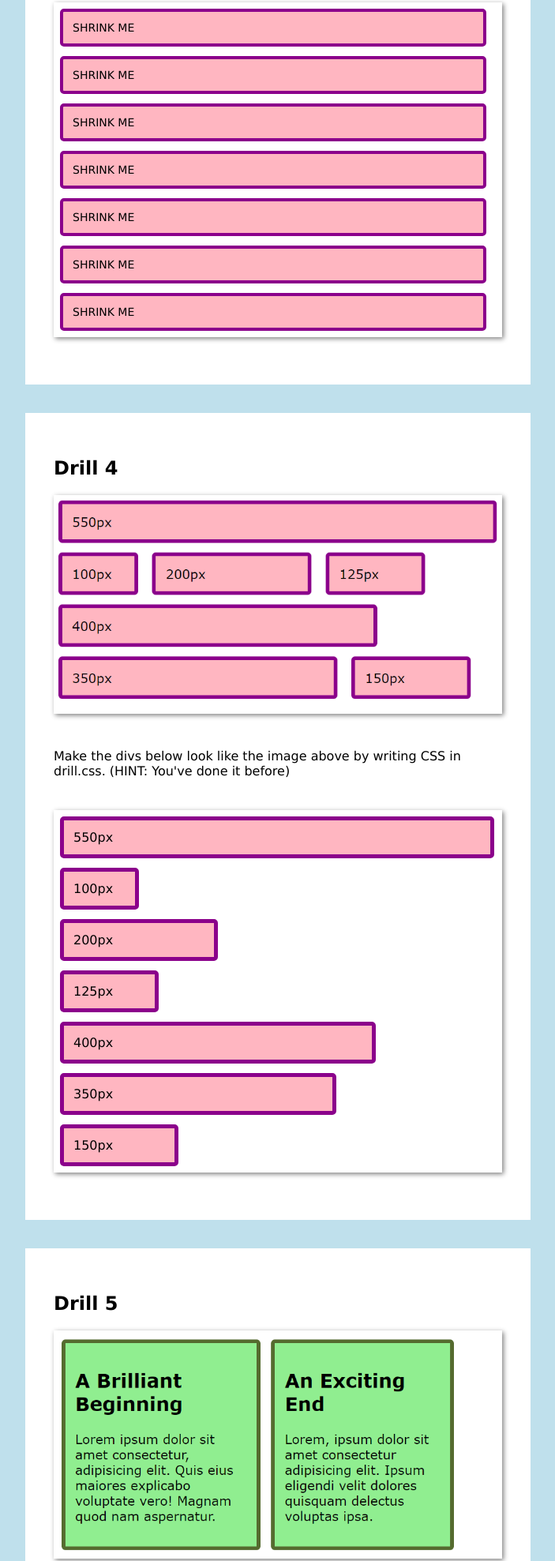
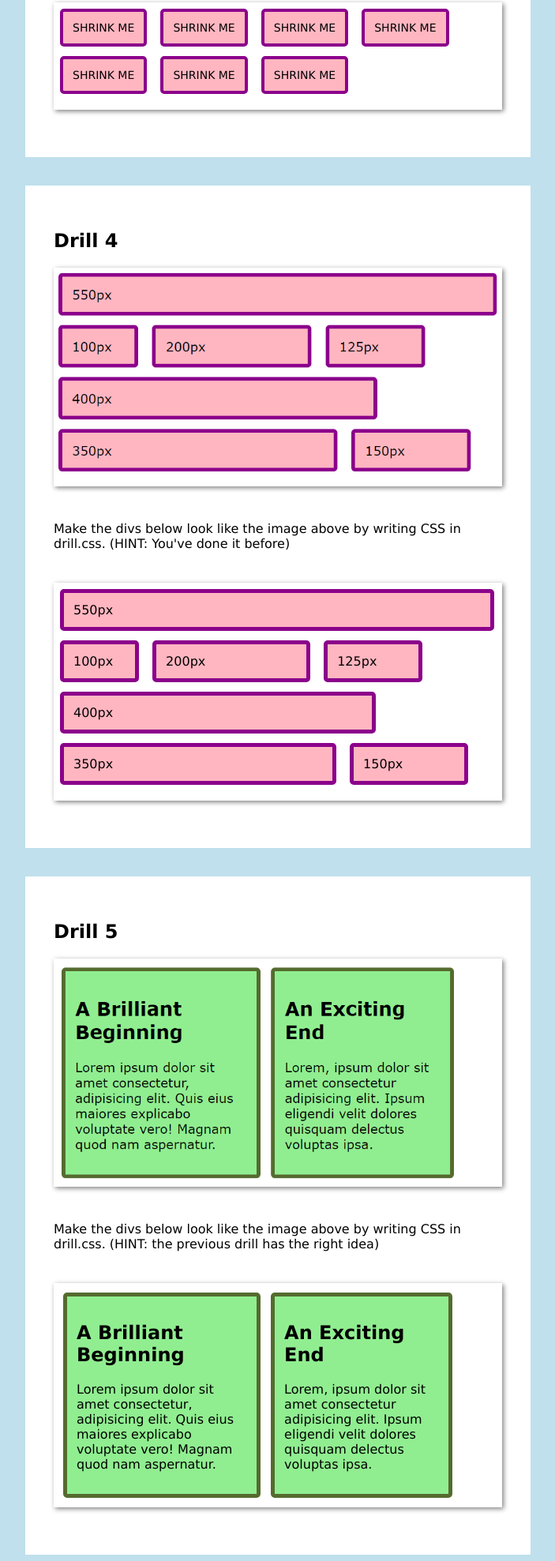
Before and after one commit to Octavious2825/Octavious2825.github.io, a plain HTML site: page document-flow-drills/index.html in a window 1280 px wide. Shown: the part 1531-3508 px from the top of the page at 79% size, without its empty margins (4-707 px from the left). Drawn offline with Linux system fonts and the light colour scheme.

Commit message:
flow-demo

```diff
--- a/document-flow-drills/css/drill.css
+++ b/document-flow-drills/css/drill.css
@@ -9,12 +9,30 @@
 }
 
 /* Drill 3 - Write your code solution below */
-
+.d3-div{
+    display: inline-block;
+}
 
 /* Drill 4 - Write your code solution below */
+.d4-div{
+  display: inline-block;
+}
 
 
 /* Drill 5 - Write your code solution below */
-
+.d5-div{
+    display: inline-block;
+}
+#d5-div1{
+    width:250px ;
+}
+#d5-div2{
+    width: 230px;
+}
 
 /* Drill 6 - Write your code solution below */
+#d6-div2,
+#d6-div3{
+    display: inline-block;
+    width: 48%;
+}
```
